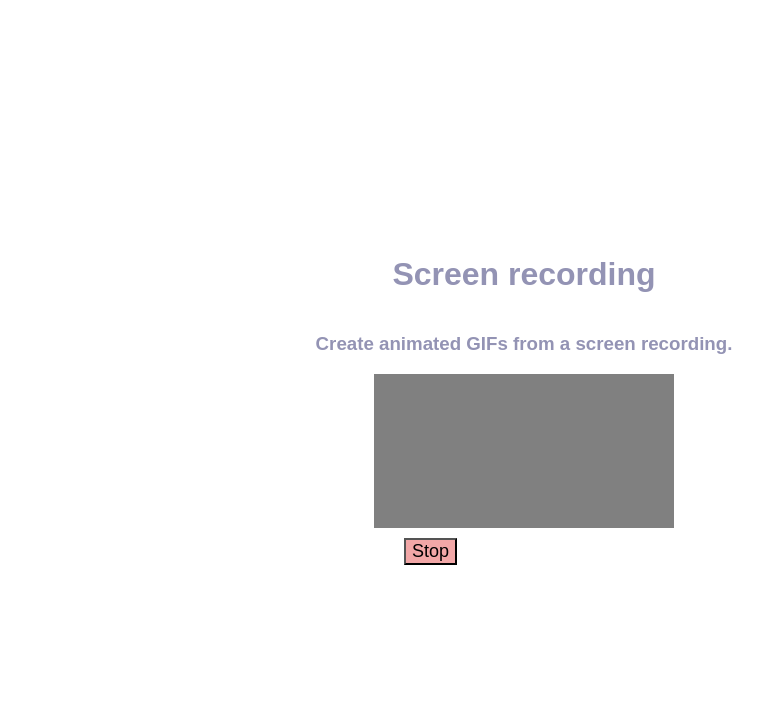
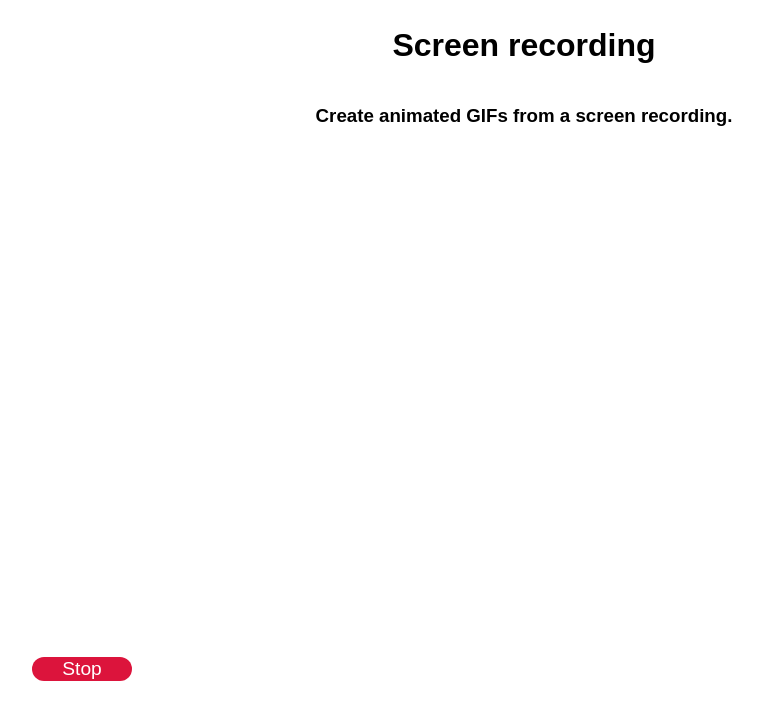
Before and after one commit to shahul85198/Screen-sharing, a React (Create React App) app in the folder screen-share/: page / in a window 1280 px wide. Both pictures are taken after a click on the button "Start Screen Sharing". Shown: the top 720 px of the page, without its empty margins (116-879 px from the left). Built offline with nearby package versions, Linux system fonts and the light colour scheme.

Commit message:
Ui-Change

```diff
--- a/screen-share/src/App.css
+++ b/screen-share/src/App.css
@@ -5,33 +5,41 @@ div{
 
        }
 
-.id{
-  background-color: white;
+       .key{
 
+         display: flex;
+         flex-direction: column;
+         color: black;
+         font-family: sans-serif;
+         align-items: center;
+         padding-top: 6px;
 
        }
 
-.key  {
+      .button-start{
+                margin: 8px;
+                background-color: red;
+                color: white;
+                width: 500px;
+                font-size:larger;
+                border-radius: 30px;
+                border:none;
+                height: 50px;
 
-  display: flex;
-  flex-direction: column;
-  color: rgb(147, 147, 180);
-  font-family: sans-serif;
-  align-items: center;
-  justify-content: center;
-  height:100vh;
+      }
+      .button-start:hover{
+        background-color: green;
       }
 
-.key img{
-  width: 400px;
-  height: 400px;
+      .button-stop{
+        margin: 8px;
+        background-color:crimson;
+        color: white;
+        width: 100px;
+        font-size:larger;
+        border-radius: 30px;
+        border:none
 }
-
-.key button{
-  font-size:large;
-  background-color: rgba(235, 119, 119, 0.644);
+      .button-stop:hover{
+        background-color: red;
       }
-
-.key content{
-  font-size: large;
-}
--- a/screen-share/src/Edit/develope.js
+++ b/screen-share/src/Edit/develope.js
@@ -10,15 +10,16 @@ export default function Develop() {
   };
 
   return (
-    <div className="id">
-      <div className="key">
-        <h1 className="content">Screen recording</h1>
+    <div  >
+      <div className='key'>
+        <h1  >Screen recording</h1>
 
-        <h3>Create animated GIFs from a screen recording.</h3>
+        <h3 >Create animated GIFs from a screen recording.</h3>
 
-        <Screen />
+          <Screen/>
+        </div>
+
       </div>
-    </div>
   );
 }
 
--- a/screen-share/src/screencode/screen.jsx
+++ b/screen-share/src/screencode/screen.jsx
@@ -47,14 +47,14 @@ import React, { useRef, useEffect, useState } from 'react';
 
   return (
     <div>
-      {<div style={{  background: 'grey', margin: 'auto', display: showScreen ? 'block' : 'none' }}>
-        <video ref={videoRef} autoPlay playsInline muted />
+      {<div style={{ backgroundcolor: 'gery', margin: 'auto', display: showScreen ? 'block' : 'none' }}>
+        <video style={{width:'1000px'}} ref={videoRef} autoPlay playsInline muted />
       </div> }
-      <div style={{ width: '80%', margin: 'auto', paddingTop: 10 }}>
-      {!showScreen && <button onClick={startCapture} ref={startRef} className="btn btn-primary">
+      <div >
+      {!showScreen && <button className='button-start' onClick={startCapture} ref={startRef} >
           Start Screen Sharing
         </button>}
-        {showScreen && <button onClick={stopCapture} ref={stopRef} className="btn btn-secondary">
+        {showScreen && <button className='button-stop' onClick={stopCapture} ref={stopRef} >
           Stop
         </button>}
       </div>
```
Lines whose indentation alone changed are shown as unchanged.
